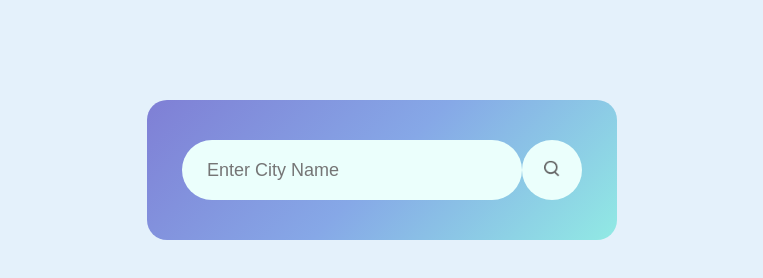
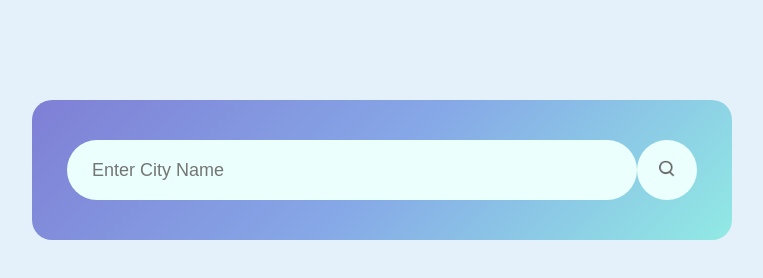
Before and after one commit to isha10gupta/weatherAPI, a plain HTML site: page index.html in a window 1280 px wide. Shown: the whole page, without its empty margins (258-1021 px from the left). Drawn offline with Linux system fonts and the light colour scheme.

Commit message:
Update styles.css

```diff
--- a/styles.css
+++ b/styles.css
@@ -12,7 +12,7 @@ body{
 }
 .card{
     width: 90%;
-    max-width: 470px;
+    max-width: 700px;
     background: linear-gradient(135deg, #7f7fd5, #86a8e7, #91eae4);
 
     color: #fff;
```
